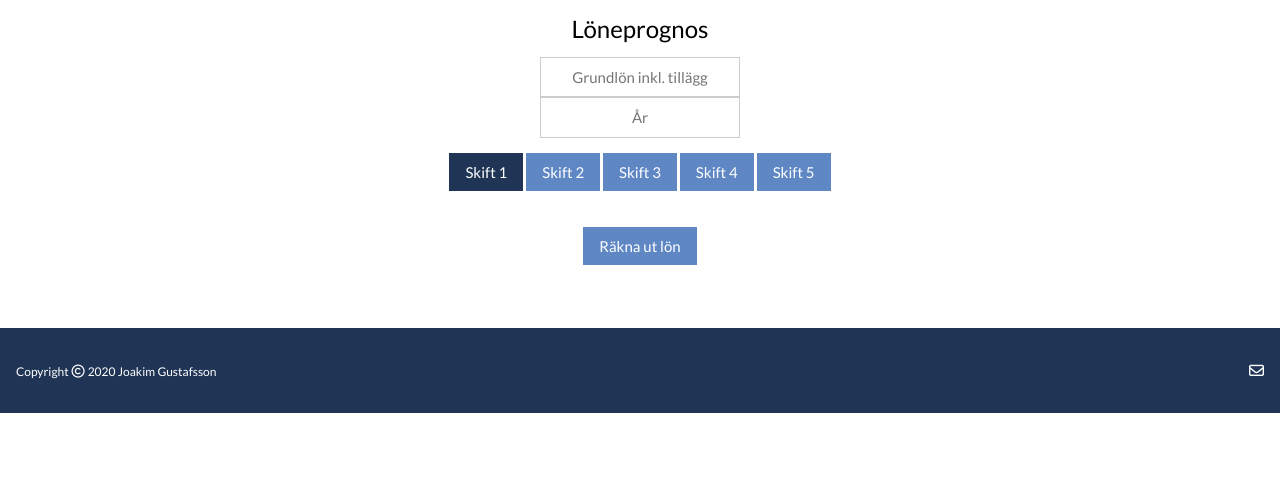
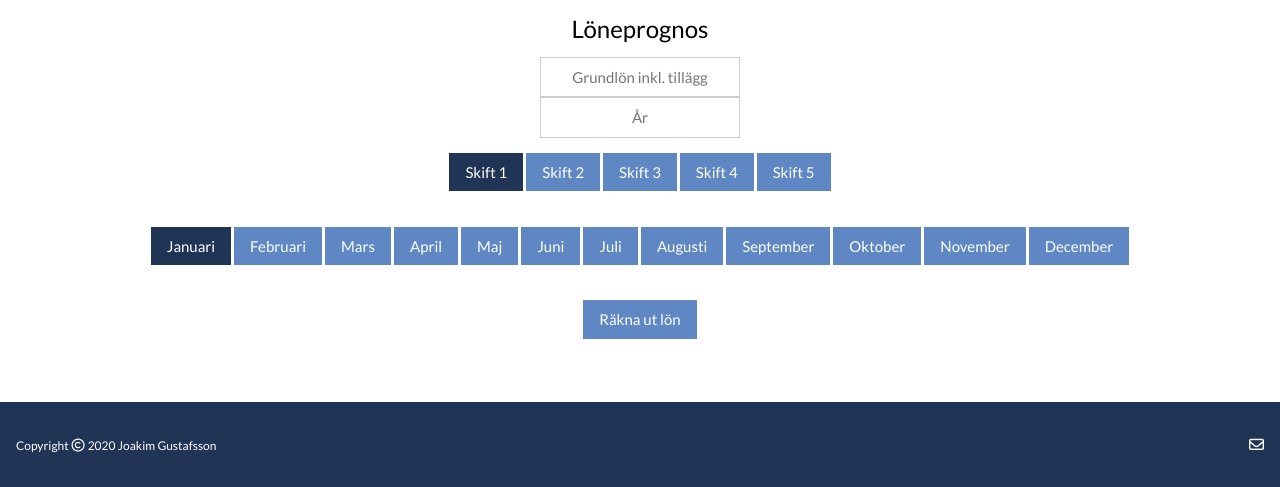
Before and after one commit to jockeg/schedule-generator, a Flask app: page / in a window 1280 px wide. Shown: the part 575-1062 px from the top of the page. Before the commit the page ends 988 px from the top, so only its background shows below. Run offline with Flask 2, Linux system fonts and the light colour scheme; some libraries are stand-ins or nearby versions.

Commit message:
ny fil:        bin/wkhtmltopdf 	ändrad:        flaskapp.py 	ändrad:        pay_calculator.py 	ändrad:        schedule_generator.py 	ändrad:        templates/calc.html 	ändrad:        templates/entry.html

```diff
--- a/flaskapp.py
+++ b/flaskapp.py
@@ -2,7 +2,7 @@ from flask import Flask, render_template, request, make_response
 from datetime import date
 from babel.dates import format_date
 from schedule_generator import shift_day, year_dates, week_len, SweHolidays, helgdagar
-from pay_calculator import pay, schedule
+from pay_calculator import pay, schedule, schedule_month
 import pdfkit
 
 holidays_se = SweHolidays(include_sundays=False)
@@ -11,6 +11,20 @@ vacationgrp1 = [25, 26, 27, 28]
 freegrp1 = [29]
 vacationgrp2 = [30, 31, 32, 33]
 freegrp2 = [34]
+
+# Months
+months = {1: 'Januari',
+          2: 'Februari',
+          3: 'Mars',
+          4: 'April',
+          5: 'Maj',
+          6: 'Juni',
+          7: 'Juli',
+          8: 'Augusti',
+          9: 'September',
+          10: 'Oktober',
+          11: 'November',
+          12: 'December'}
 
 
 app = Flask(__name__)
@@ -94,8 +108,16 @@ def calculate_pay():
     shift = request.form['shift']
     dates = schedule(int(year), int(shift))
     total_pay = 12 * salary
+    month_pay = salary
+    month = int(request.form['month'])
+    dates_month = schedule_month(int(year), int(month), int(shift))
+
     for date, workshift in dates.items():
         total_pay += pay(salary, date, workshift)
+
+    for date, workshift in dates_month.items():
+        month_pay += pay(salary, date, workshift)
+
     return render_template('calc.html',
                            the_title='Lön ' + year,
                            salary=salary,
@@ -103,7 +125,11 @@ def calculate_pay():
                            shift=shift,
                            dates=dates,
                            pay=pay,
-                           total_pay=total_pay,)
+                           total_pay=total_pay,
+                           month_pay=month_pay,
+                           month=month,
+                           months=months,
+                           round=round,)
 
 
 if __name__ == '__main__':
--- a/pay_calculator.py
+++ b/pay_calculator.py
@@ -68,7 +68,7 @@ def pay(base_pay, date, shift_day):
 
 
 def shift_day(date, shift):
-    """Returns the string corresponding to date from tuple shifts"""
+    """Return the string corresponding to date from tuple shifts"""
 
     offset = 0
     if shift == 1:
@@ -88,19 +88,35 @@ def shift_day(date, shift):
 
 
 def year_dates(year):
-    """Returns a list of datetime objects for the year"""
+    """Return a list of datetime objects for the year"""
     start_date = dt.date(year, 1, 1)
     end_date = dt.date(year + 1, 1, 1)
     return [start_date + dt.timedelta(i)
             for i in range(int((end_date - start_date).days))]
 
 
+def month_dates(year, month):
+    """Return a list of datetime objects for the month -1 in year"""
+    if month == 1:
+        start_date = dt.date(year - 1, 12, 1)
+    else:
+        start_date = dt.date(year, month - 1, 1)
+    end_date = dt.date(year, month, 1)
+    return [start_date + dt.timedelta(i)
+            for i in range(int((end_date - start_date).days))]
+
+
 def schedule(year, shift):
+    """Return a dict with date objects as keys and shift worked as values"""
     return {date: shift_day(date, shift) for date in year_dates(year)}
 
 
+def schedule_month(year, month, shift):
+    return {date: shift_day(date, shift) for date in month_dates(year, month)}
+
+
 def work_schedule(year, shift):
-    """Returns a list of tuples with
+    """Return a list of tuples with
         week number, day of month, weekday, and shift worked"""
     return [[single_date.strftime('%V'),
              single_date.strftime('%d'),
--- a/schedule_generator.py
+++ b/schedule_generator.py
@@ -5,6 +5,7 @@ from dateutil.easter import easter
 from dateutil.relativedelta import relativedelta
 
 
+# Schedule
 shifts = ('Fi', 'F', 'E', 'E', 'N', 'Na', 'E',
           'L', 'L', 'L', 'L', 'F', 'D', 'F',
           'E', 'E', 'N', 'N', 'L', 'L', 'L',
@@ -12,6 +13,7 @@ shifts = ('Fi', 'F', 'E', 'E', 'N', 'Na', 'E',
           'N', 'N', 'L', 'L', 'L', 'L', 'L')
 
 
+# Holidays with abbreviations
 helgdagar = {'Nyårsdagen': 'ND', 'Trettondedag jul': 'TD', 'Långfredagen': 'LF',
              'Påskafton': 'PA', 'Påskdagen': 'PD', 'Annandag påsk': 'AP',
              'Första maj': '1M', 'Kristi himmelsfärdsdag': 'KH',
--- a/templates/calc.html
+++ b/templates/calc.html
@@ -8,7 +8,10 @@
     <h3>{{ the_title }}</h3>
     <p><b>Grundlön: </b>{{ salary }}</p>
     <p>Skift {{ shift }}</p>
-    <p>{{ total_pay }}</p>
+</div>
+<div class="w3-container w3-center w3-padding-24">
+    <p>{{ months.get(month) }}</p>
+    <p>Brutto: {{ round(month_pay, 2) }}</p>
 </div>
 
 {% endblock %}
--- a/templates/entry.html
+++ b/templates/entry.html
@@ -46,6 +46,34 @@
                 <label class="w3-button w3-theme-l1 w3-hover-theme" for="5">Skift 5</label>
                 </p>
             </div>
+            <div class="w3-container choose-shift">
+                <p>
+                <input type="radio" id="jan" name="month" value="1" checked />
+                <label class="w3-button w3-theme-l1 w3-hover-theme" for="jan">Januari</label>
+                <input type="radio" id="feb" name="month" value="2" />
+                <label class="w3-button w3-theme-l1 w3-hover-theme" for="feb">Februari</label>
+                <input type="radio" id="mar" name="month" value="3" />
+                <label class="w3-button w3-theme-l1 w3-hover-theme" for="mar">Mars</label>
+                <input type="radio" id="apr" name="month" value="4" />
+                <label class="w3-button w3-theme-l1 w3-hover-theme" for="apr">April</label>
+                <input type="radio" id="maj" name="month" value="5" />
+                <label class="w3-button w3-theme-l1 w3-hover-theme" for="maj">Maj</label>
+                <input type="radio" id="jun" name="month" value="6" />
+                <label class="w3-button w3-theme-l1 w3-hover-theme" for="jun">Juni</label>
+                <input type="radio" id="jul" name="month" value="7" />
+                <label class="w3-button w3-theme-l1 w3-hover-theme" for="jul">Juli</label>
+                <input type="radio" id="aug" name="month" value="8" />
+                <label class="w3-button w3-theme-l1 w3-hover-theme" for="aug">Augusti</label>
+                <input type="radio" id="sep" name="month" value="9" />
+                <label class="w3-button w3-theme-l1 w3-hover-theme" for="sep">September</label>
+                <input type="radio" id="okt" name="month" value="10" />
+                <label class="w3-button w3-theme-l1 w3-hover-theme" for="okt">Oktober</label>
+                <input type="radio" id="nov" name="month" value="11" />
+                <label class="w3-button w3-theme-l1 w3-hover-theme" for="nov">November</label>
+                <input type="radio" id="dec" name="month" value="12" />
+                <label class="w3-button w3-theme-l1 w3-hover-theme" for="dec">December</label>
+                </p>
+            </div>
                 <p><input class="w3-button w3-theme-l1 w3-hover-theme" value='Räkna ut lön' type='submit'></p>
         </div>
     </form>
```
Also changed, not shown: 1 other file.
